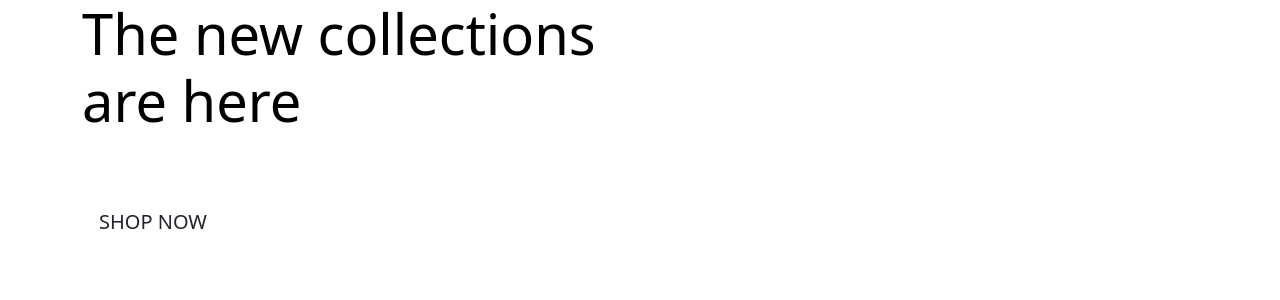
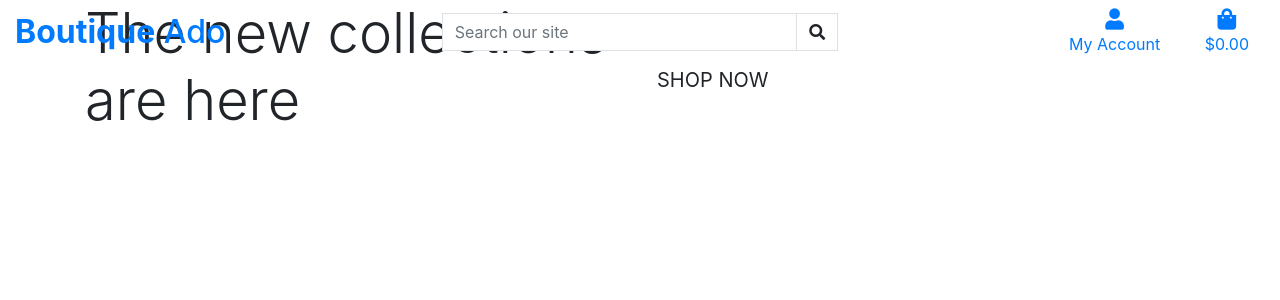
Before and after one commit to GenaPlem/boutique_ado_walkthrough, a Django app: template home/templates/home/index.html in a window 1280 px wide. Shown: the top 300 px of the page. Run offline with Django 4.2, Linux system fonts and the light colour scheme; the template is opened without the code that fills it, so the values that code supplies are empty; some libraries are stand-ins or nearby versions.

Commit message:
Add main page header

```diff
--- a/templates/base.html
+++ b/templates/base.html
@@ -16,8 +16,11 @@
     <title>Boutique Ado{% block extra_title %}{% endblock %}</title>
 
     {% block corecss %}
-        <link href="https://cdn.jsdelivr.net/npm/bootstrap@5.3.2/dist/css/bootstrap.min.css" rel="stylesheet"
-              integrity="sha384-T3c6CoIi6uLrA9TneNEoa7RxnatzjcDSCmG1MXxSR1GAsXEV/Dwwykc2MPK8M2HN"
+        <link rel="stylesheet" href="https://stackpath.bootstrapcdn.com/bootstrap/4.4.1/css/bootstrap.min.css"
+              integrity="sha384-Vkoo8x4CGsO3+Hhxv8T/Q5PaXtkKtu6ug5TOeNV6gBiFeWPGFN9MuhOf23Q9Ifjh"
+              crossorigin="anonymous">
+        <link rel="stylesheet" href="https://use.fontawesome.com/releases/v5.7.2/css/all.css"
+              integrity="sha384-fnmOCqbTlWIlj8LyTjo7mOUStjsKC4pOpQbqyi7RrhN7udi9RwhKkMHpvLbHG9Sr"
               crossorigin="anonymous">
     {% endblock %}
 
@@ -25,8 +28,13 @@
     {% endblock %}
 
     {% block corejs %}
-        <script src="https://cdn.jsdelivr.net/npm/bootstrap@5.3.2/dist/js/bootstrap.bundle.min.js"
-                integrity="sha384-C6RzsynM9kWDrMNeT87bh95OGNyZPhcTNXj1NW7RuBCsyN/o0jlpcV8Qyq46cDfL"
+        <script src="https://cdn.jsdelivr.net/npm/jquery@3.5.1/dist/jquery.min.js"
+                integrity="sha256-9/aliU8dGd2tb6OSsuzixeV4y/faTqgFtohetphbbj0=" crossorigin="anonymous"></script>
+        <script src="https://cdn.jsdelivr.net/npm/popper.js@1.16.0/dist/umd/popper.min.js"
+                integrity="sha384-Q6E9RHvbIyZFJoft+2mJbHaEWldlvI9IOYy5n3zV9zzTtmI3UksdQRVvoxMfooAo"
+                crossorigin="anonymous"></script>
+        <script src="https://stackpath.bootstrapcdn.com/bootstrap/4.4.1/js/bootstrap.min.js"
+                integrity="sha384-wfSDF2E50Y2D1uUdj0O3uMBJnjuUD4Ih7YwaYd1iqfktj0Uod8GCExl3Og8ifwB6"
                 crossorigin="anonymous"></script>
     {% endblock %}
 
@@ -34,7 +42,70 @@
     {% endblock %}
 </head>
 <body>
-<header class="container-fluid fixed-top"></header>
+<header class="container-fluid fixed-top">
+    <div class="row">
+        <div class="col-12 col-lg-4 my-auto py-1 py-lg-0 text-center text-lg-left">
+            <a href="{% url 'home' %}">
+                <h2 class="logo-font text-black my-0"><strong>Boutique</strong> Ado</h2>
+            </a>
+        </div>
+        <div class="col-12 col-lg-4 my-auto py-1 py-lg-0">
+            <form method="GET" action="">
+                <div class="input-group w-100">
+                    <input type="text" class="form-control border border-black rounded-0" name="q"
+                           placeholder="Search our site">
+                    <div class="input-group-append">
+                        <button class="form-control btn btn-black border border-black rounded-0" type="submit">
+                            <span class="icon">
+                                <i class="fas fa-search"></i>
+                            </span>
+                        </button>
+                    </div>
+                </div>
+            </form>
+        </div>
+        <div class="col-12 col-lg-4 my-auto py-1 py-lg-0">
+            <ul class="list-inline list-unstyled text-center text-lg-right my-0">
+                <li class="list-inline-item dropdown">
+                    <a href="#" class="text-black nav-link" id='user-options' data-toggle="dropdown"
+                       aria-haspopup="true" aria-expanded="false">
+                        <div class="text-center">
+                            <div><i class="fas fa-user fa-lg"></i></div>
+                            <p class="my-0">My Account</p>
+                        </div>
+                    </a>
+                    <div class="dropdown-menu border-0" aria-labelledby="user-options">
+                        {% if request.user.is_authenticated %}
+                            {% if request.user.is_superuser %}
+                                <a href="" class="dropdown-item">Product Management</a>
+                            {% endif %}
+                            <a href="" class="dropdown-item">My Profile</a>
+                            <a href="{% url 'account_logout' %}" class="dropdown-item">Logout</a>
+                        {% else %}
+                            <a href="{% url 'account_signup' %}" class="dropdown-item">Register</a>
+                            <a href="{% url 'account_login' %}" class="dropdown-item">Login</a>
+                        {% endif %}
+                    </div>
+                </li>
+                <li class="list-inline-item">
+                    <a href=""
+                       class="{% if grand_total %}text-info font-weight-bold{% else %}text-black{% endif %} nav-link">
+                        <div class="text-center">
+                            <div><i class="fas fa-shopping-bag fa-lg"></i></div>
+                            <p class="my-0">
+                                {% if grand_total %}
+                                    ${{ grand_total|floatformat:2 }}
+                                {% else %}
+                                    $0.00
+                                {% endif %}
+                            </p>
+                        </div>
+                    </a>
+                </li>
+            </ul>
+        </div>
+    </div>
+</header>
 {% if messages %}
     <div class="message-container"></div>
 {% endif %}
```
